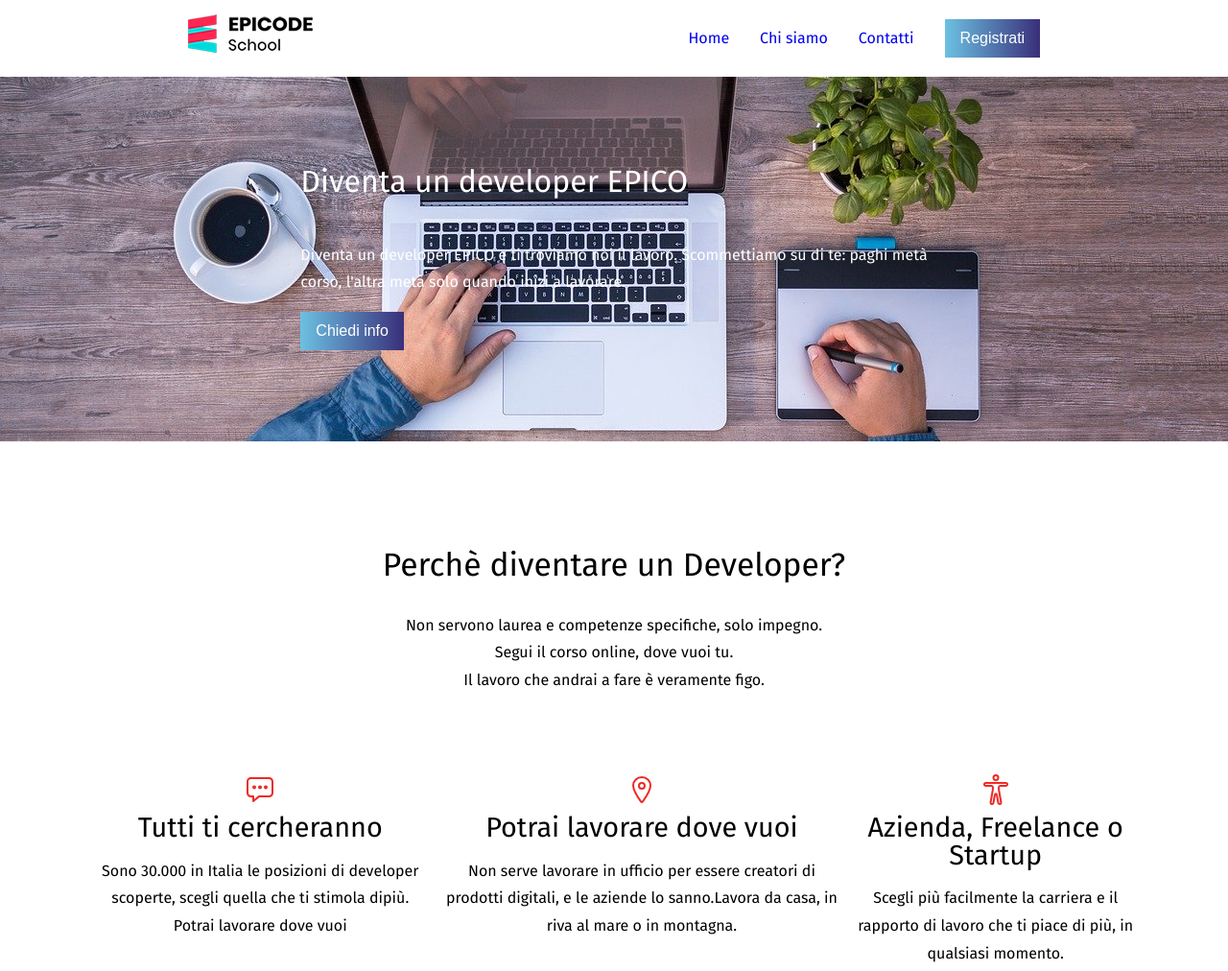
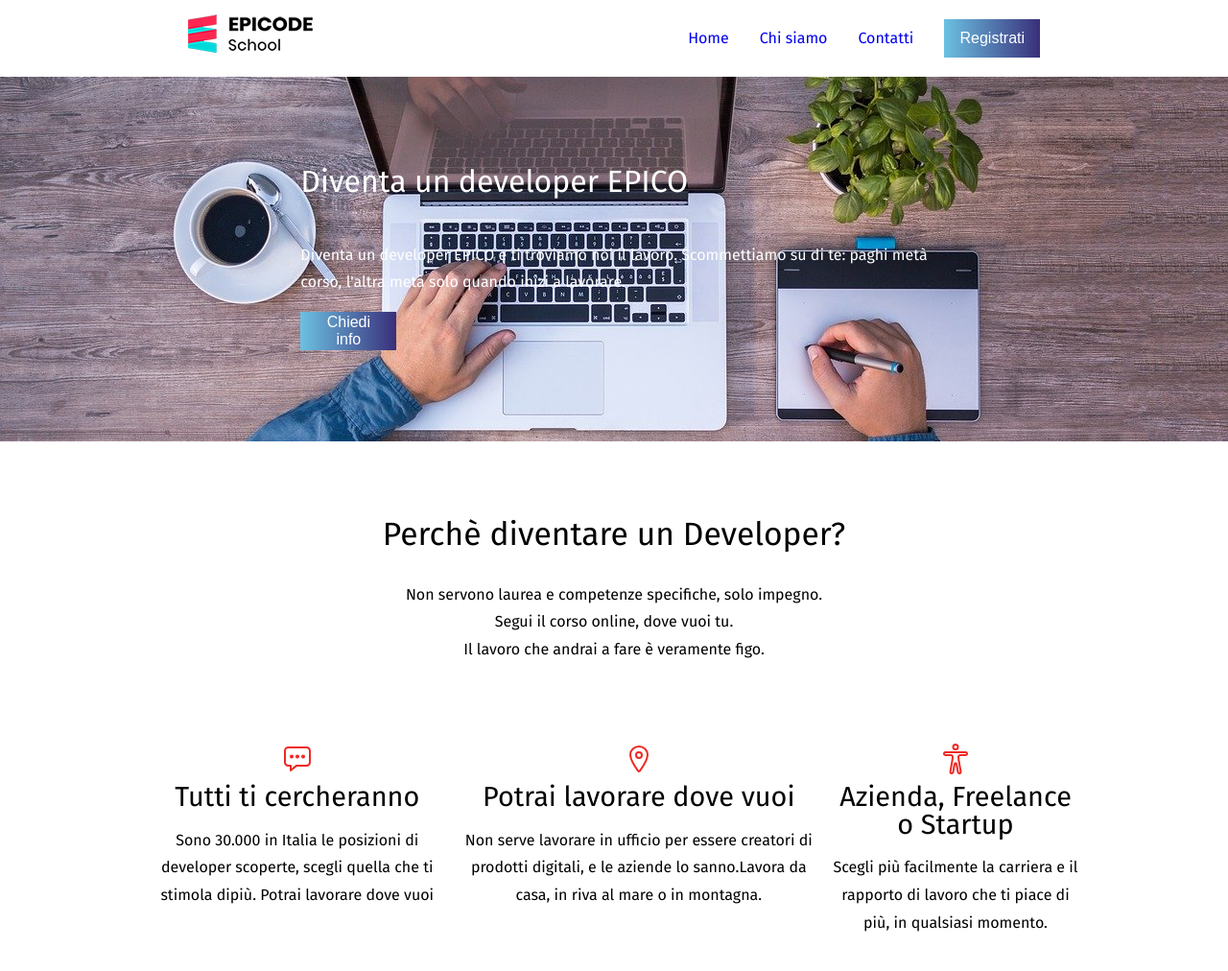
Before and after one commit to gigijeskai/u1-w2-d5-test-venerd-, a plain HTML site: page index.html in a window 1280 px wide. Shown: the top 1012 px of the page at 96% size. Drawn offline with nearby package versions, Linux system fonts and the light colour scheme.

Commit message:
formattazione pagina 1 desktop

```diff
--- a/assets/css/index-style.css
+++ b/assets/css/index-style.css
@@ -46,6 +46,8 @@ button {
     height: 40px;
     text-align: center;
     align-items: center;
+    width: 100px;
+    justify-content: center;
 }
 ion-icon {
   font-size: 2em;
@@ -99,7 +101,7 @@ header {
     background-position: center;
     background-size: auto;
     flex-direction: column;
-    margin-bottom: 2em;
+
     justify-content: center;
     align-content: center;
     flex-wrap: wrap;
@@ -111,7 +113,7 @@ header {
 
 /* MAIN */
 #prima-section {
-    width: 85%;
+    width: 76%;
     margin: 0 auto;
     height: 600px;
     display: flex;
@@ -124,9 +126,6 @@ header {
   display: flex;
     flex-direction: column;
     align-items: center;
-    flex-wrap: wrap;
-    align-content: space-around;
-    justify-content: space-around;
 }
 
 #contenitore-articoli {
@@ -169,6 +168,7 @@ footer {
     column-gap: 5em;
     align-items: flex-start;
     text-align: center;
+    margin-inline: 7em;
 }
 #section-footer section {
   display: flex;
@@ -249,7 +249,7 @@ width: 73%;
 }
 
 }
-@media screen and (max-width:720px){
+@media screen and (max-width:721px){
   html,
   body,
   #container {
@@ -335,6 +335,7 @@ footer h4 {
 button {
   font-size: 2em;
 }
+}
 
 
 /* ANIMAZIONE */
```
